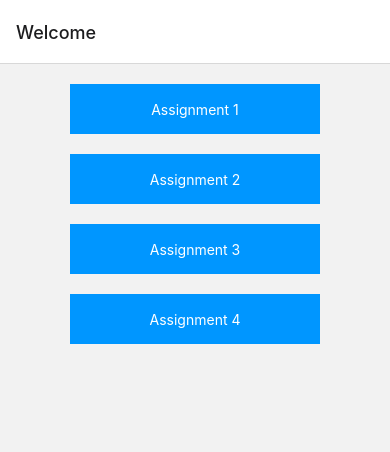
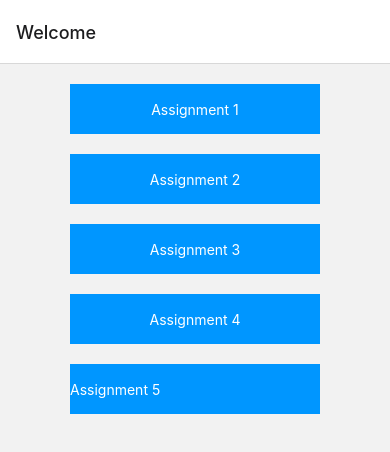
Before and after one commit to Neba-Emmanuel/assignments, a React Native app: screen /Home in a window 390 px wide. Shown: the top 452 px of the page. Built offline with nearby package versions, Linux system fonts and the light colour scheme.

Commit message:
Update Home.js

```diff
--- a/src/screens/Home.js
+++ b/src/screens/Home.js
@@ -27,6 +27,12 @@ const Home = ({navigation}) => {
                 style={styles.buttonStyle}>
                 <Text style={styles.textStyle}>Assignment 4</Text>
             </TouchableOpacity>
+
+            <TouchableOpacity
+                onPress={() => navigation.navigate('Assignment5')}
+                style={styles.buttonStyle}>
+                <Text style={styles.textStyle}>Assignment 5                                                                                                                                                                                                                                                                                                                                                                                                                                                                                                                                                                                                                                                                                                                                                                                                                                                                                                                                 </Text>
+            </TouchableOpacity>
         </View>
     );
 }
```
